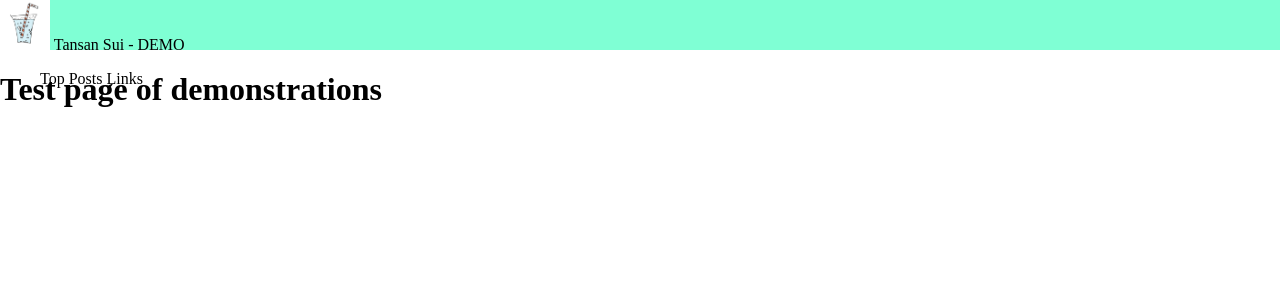
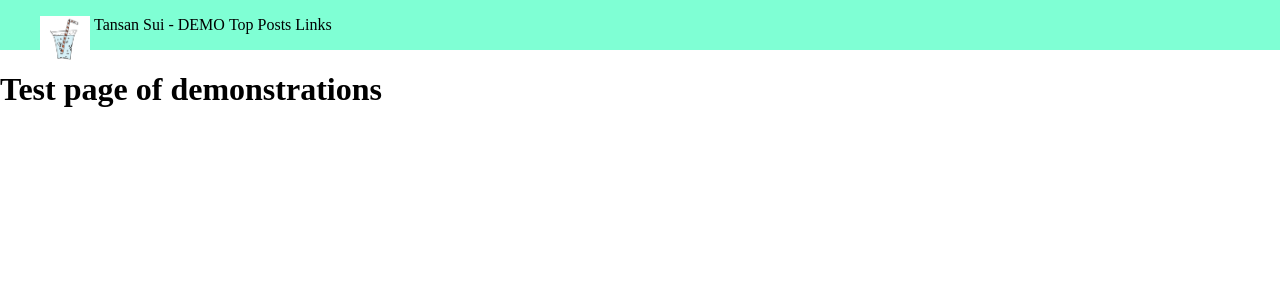
Before and after one commit to TansanSui-H2CO3/tech_blog_h2co3, a Jekyll site: the page built from demo.md, in a window 1280 px wide. Shown: the top 300 px of the page. Built offline with Jekyll 4.4.1, drawn with Linux system fonts in a browser that asks for light colours.

Commit message:
fix: move logo into list

```diff
--- a/_layouts/demo.html
+++ b/_layouts/demo.html
@@ -5,11 +5,9 @@
     </head>
     <body style="margin: 0%;">
         <header>
-            <img class="logo" src="{{ site.logo }}">
-            <span id="title">Tansan Sui - DEMO</span>
             <ul class="main-list">
-                <!-- <li><img class="logo" src="{{ site.logo }}"></li>
-                <li><span id="title">Tansan Sui - DEMO</span></li> -->
+                <li><img class="logo" src="{{ site.logo }}"></li>
+                <li><span id="title">Tansan Sui - DEMO</span></li>
                 <li><span id="top">Top</span></li>
                 <li>Posts
                     <ul class="sub-list" style="list-style: none;">
--- a/assets/css/demo.css
+++ b/assets/css/demo.css
@@ -9,7 +9,7 @@ header {
     position: fixed;
 }
 
-header .logo {
+header .main-list .logo {
     max-height: 50px;
 }
 
```
